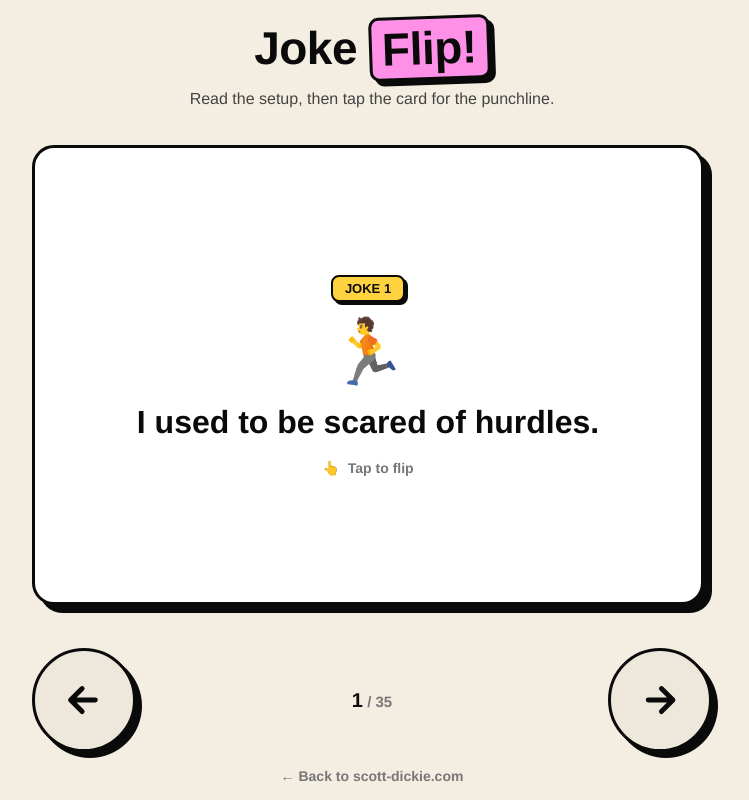
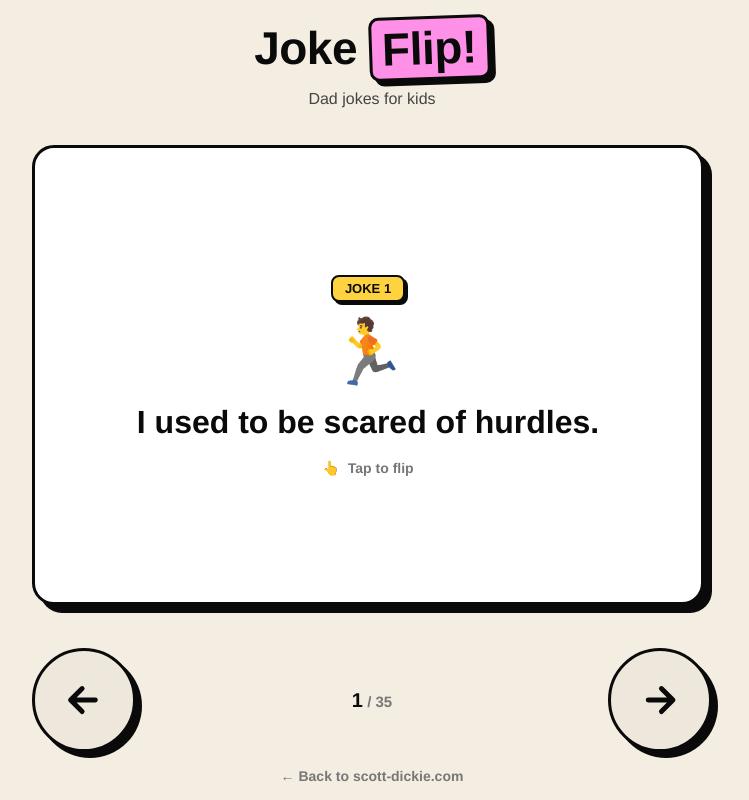
Before and after one commit to sdsf-design/scott-dickie-website, a plain HTML site: page jokes/index.html in a window 1280 px wide. Shown: the whole page, without its empty margins (268-1017 px from the left). Drawn offline with Linux system fonts and the light colour scheme.

Commit message:
Joke Flip: subtitle 'Dad jokes for kids'
Co-Authored-By: Claude Opus 5.5 <noreply@anthropic.com>

```diff
--- a/jokes/index.html
+++ b/jokes/index.html
@@ -204,7 +204,7 @@
 <div class="wrap">
   <header class="top">
     <h1>Joke <span>Flip!</span></h1>
-    <p>Read the setup, then tap the card for the punchline.</p>
+    <p>Dad jokes for kids</p>
   </header>
 
   <div class="stage">
```
